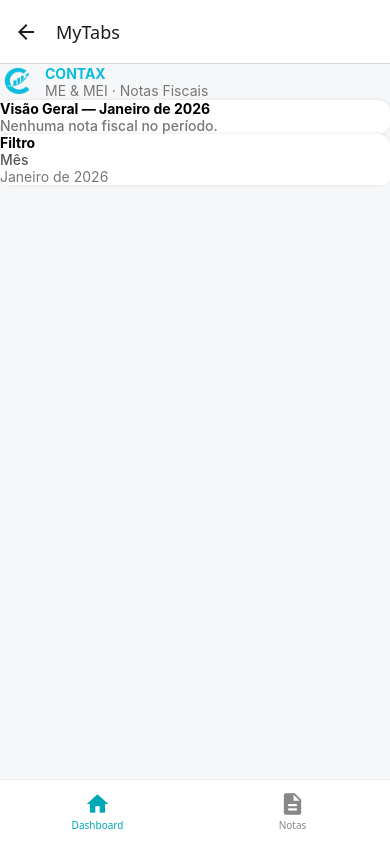
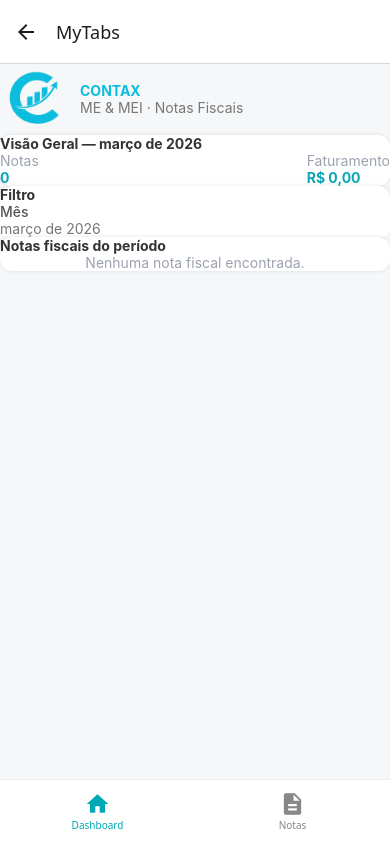
Before and after one commit to joaoromeira-etec/contax-mobile, a React Native app: screen /MyTabs in a window 390 px wide. Built offline with nearby package versions, Linux system fonts and the light colour scheme; what react-native-responsive-fontsize would draw is missing.

Commit message:
Melhoria no visual da tela de Dashboard da Versão Mobile.

```diff
--- a/app.json
+++ b/app.json
@@ -24,6 +24,9 @@
     },
     "web": {
       "favicon": "./assets/favicon.png"
-    }
+    },
+    "plugins": [
+      "@react-native-community/datetimepicker"
+    ]
   }
 }
--- a/package.json
+++ b/package.json
@@ -10,6 +10,8 @@
   },
   "dependencies": {
     "@expo/vector-icons": "^15.0.2",
+    "@react-native-community/datetimepicker": "8.6.0",
+    "@react-native-picker/picker": "2.11.4",
     "@react-navigation/bottom-tabs": "^7.15.5",
     "@react-navigation/elements": "^2.9.10",
     "@react-navigation/native": "^7.1.33",
--- a/src/telas/dashboard/index.js
+++ b/src/telas/dashboard/index.js
@@ -1,53 +1,188 @@
-import { View, Text, ScrollView, Image } from 'react-native';
+import { View, Text, ScrollView, Image, TouchableOpacity } from 'react-native';
+import { useState, useMemo } from 'react';
+import DateTimePicker from '@react-native-community/datetimepicker';
 import logoContaxCor from '../../../assets/logoContaxCor.png';
 import styles from './styles';
 
 export default function Dashboard(){
 
-    return(
+  // ===== DADOS =====
+  const [notas] = useState([
+    {
+      id: 1,
+      data: "10/01/2026",
+      empresa: "Empresa X",
+      descricao: "Serviço de desenvolvimento",
+      valor: 1500
+    },
+    {
+      id: 2,
+      data: "15/02/2026",
+      empresa: "Empresa Y",
+      descricao: "Consultoria",
+      valor: 800
+    }
+  ]);
+
+  // ===== FILTRO =====
+  const [mesFiltro, setMesFiltro] = useState(new Date());
+  const [showPicker, setShowPicker] = useState(false);
+
+  // converter Date → YYYY-MM
+  function formatMonth(date){
+    const year = date.getFullYear();
+    const month = String(date.getMonth() + 1).padStart(2, '0');
+    return `${year}-${month}`;
+  }
+
+  // texto bonito
+  function formatMonthLabel(date){
+    return date.toLocaleDateString("pt-BR", {
+      month: "long",
+      year: "numeric"
+    });
+  }
+
+  const notasFiltradas = useMemo(() => {
+    const mesFiltroFormatado = formatMonth(mesFiltro);
+
+    const [anoFiltro, mesFiltroNum] = mesFiltroFormatado.split("-");
+
+    return notas.filter((nota) => {
+      if (!nota.data) return false;
+
+      const [dia, mes, ano] = nota.data.split("/");
+
+      return ano === anoFiltro && mes === mesFiltroNum;
+    });
+  }, [notas, mesFiltro]);
+
+  // ===== RESUMO =====
+  const totalNotas = notasFiltradas.length;
+
+  const totalFaturamento = notasFiltradas.reduce(
+    (acc, item) => acc + Number(item.valor || 0),
+    0
+  );
+
+  function formatCurrency(value) {
+    return Number(value).toLocaleString("pt-BR", {
+      style: "currency",
+      currency: "BRL",
+    });
+  }
+
+  return (
     <ScrollView style={styles.container}>
 
-        {/* HEADER DO TITULO */}
+      {/* HEADER */}
       <View style={styles.header}>
         <View style={styles.logoContainer}>
           <Image
             source={logoContaxCor}
             style={styles.logoImage}
-                    resizeMode="contain" // Garante que a imagem não distorça
           />
           <View>
             <Text style={styles.titulo}>CONTAX</Text>
-                <Text style={styles.subtitulo}>ME & MEI · Notas Fiscais</Text>
+            <Text style={styles.subtitulo}>
+              ME & MEI · Notas Fiscais
+            </Text>
           </View>
         </View>
       </View>
 
       <View style={styles.divisor}/>
 
-         {/* Card -- Visão Geral */}
+      {/* ===== VISÃO GERAL ===== */}
       <View style={styles.card}>
         <Text style={styles.cardTitulo}>
-                Visão Geral — Janeiro de 2026
+          Visão Geral — {formatMonthLabel(mesFiltro)}
         </Text>
 
-            <Text style={styles.cardTexto}>
-                Nenhuma nota fiscal no período.
+        <View style={styles.divisor}/>
+
+        <View style={styles.summaryRow}>
+          <View>
+            <Text style={styles.summaryLabel}>Notas</Text>
+            <Text style={styles.summaryValue}>{totalNotas}</Text>
+          </View>
+
+          <View>
+            <Text style={styles.summaryLabel}>Faturamento</Text>
+            <Text style={styles.summaryValue}>
+              {formatCurrency(totalFaturamento)}
+            </Text>
+          </View>
+        </View>
+      </View>
+
+      {/* ===== FILTRO ===== */}
+      <View style={styles.card}>
+        <Text style={styles.cardTitulo}>Filtro</Text>
+
+        <View style={styles.divisor}/>
+
+        <Text style={styles.label}>Mês</Text>
+
+        <TouchableOpacity
+          style={styles.select}
+          onPress={() => setShowPicker(true)}
+        >
+          <Text style={styles.selectTxt}>
+            {formatMonthLabel(mesFiltro)}
+          </Text>
+        </TouchableOpacity>
+      </View>
+
+      {/* PICKER */}
+      {showPicker && (
+        <DateTimePicker
+          value={mesFiltro}
+          mode="date"
+          display="default"
+          onChange={(event, selectedDate) => {
+            setShowPicker(false);
+            if (selectedDate) setMesFiltro(selectedDate);
+          }}
+        />
+      )}
+
+      {/* ===== NOTAS ===== */}
+      <View style={styles.card}>
+        <Text style={styles.cardTitulo}>
+          Notas fiscais do período
+        </Text>
+
+        <View style={styles.divisor} />
+
+        {notasFiltradas.length === 0 ? (
+          <Text style={styles.emptyText}>
+            Nenhuma nota fiscal encontrada.
+          </Text>
+        ) : (
+          notasFiltradas.map((nota) => (
+            <View key={nota.id} style={styles.notaItem}>
+
+              <View style={styles.notaHeader}>
+                <Text style={styles.notaData}>{nota.data}</Text>
+                <Text style={styles.notaValor}>
+                  {formatCurrency(nota.valor)}
                 </Text>
               </View>
 
-        <View style={styles.card}>
-            <Text style={styles.cardTitulo}>Filtro</Text>
-            <View style={styles.divisor}/>
-            <Text style={styles.label}>Mês</Text>
+              <Text style={styles.notaEmpresa}>
+                {nota.empresa}
+              </Text>
 
-            <View style={styles.select}>
-                <Text style={styles.selectTxt}>
-                  Janeiro de 2026
+              <Text style={styles.notaDescricao}>
+                {nota.descricao}
               </Text>
+
             </View>
+          ))
+        )}
       </View>
 
     </ScrollView>
-    )
-
+  );
 }
--- a/src/telas/dashboard/styles.js
+++ b/src/telas/dashboard/styles.js
@@ -15,8 +15,8 @@ const styles=StyleSheet.create(
             alignItems: 'center'
         },
         logoImage: {
-            width: 35,
-            height: 35,
+            width: 70,
+            height: 70,
             marginRight: 10
         },
         header: {
@@ -59,7 +59,7 @@ const styles=StyleSheet.create(
             fontSize: RFPercentage(2.2),
             fontWeight: 'bold',
             marginBottom: RFPercentage(1),
-            colsor: '#333',
+            color: '#333',
         },
 
         cardTexto: {
@@ -69,6 +69,24 @@ const styles=StyleSheet.create(
             marginTop: RFPercentage(1),
             marginBottom: RFPercentage(2),
         },
+
+        summaryRow: {
+          flexDirection: 'row',
+          justifyContent: 'space-between',
+          marginTop: RFPercentage(1),
+        },
+
+        summaryLabel: {
+          fontSize: RFPercentage(1.8),
+          color: '#9ca3af',
+        },
+
+        summaryValue: {
+          fontSize: RFPercentage(2.5),
+          fontWeight: 'bold',
+          color: '#0ea5b7',
+        },
+
     // --- FILTROS ---
         label: {
             fontSize: RFPercentage(2),
@@ -96,7 +114,8 @@ const styles=StyleSheet.create(
             },
         button:{
             padding: 10,
-            backgroundColor:'#0091A5',
+            backgroundColor:'#0cbddd',
+            borderRadius: 7.5,
         },
         buttontxt:{
             textAlign: 'center',
@@ -104,6 +123,48 @@ const styles=StyleSheet.create(
             fontWeight: 'bold',
             marginHorizontal: '25%',
         },
+
+    // -- NOTAS --
+
+    emptyText: {
+  textAlign: 'center',
+  color: '#9ca3af',
+  marginTop: RFPercentage(2),
+},
+
+notaItem: {
+  paddingVertical: RFPercentage(1.5),
+  borderBottomWidth: 1,
+  borderBottomColor: '#f1f5f9',
+},
+
+notaHeader: {
+  flexDirection: 'row',
+  justifyContent: 'space-between',
+  marginBottom: RFPercentage(0.5),
+},
+
+notaData: {
+  fontSize: RFPercentage(1.8),
+  color: '#6b7280',
+},
+
+notaValor: {
+  fontSize: RFPercentage(2),
+  fontWeight: 'bold',
+  color: '#0ea5b7',
+},
+
+notaEmpresa: {
+  fontSize: RFPercentage(2),
+  fontWeight: '600',
+  color: '#374151',
+},
+
+notaDescricao: {
+  fontSize: RFPercentage(1.8),
+  color: '#9ca3af',
+},
         }
     );
 export default styles;
--- a/src/telas/login/index.js
+++ b/src/telas/login/index.js
@@ -1,6 +1,8 @@
 import React, {useState} from 'react';
-import {View, Text, TextInput, TouchableOpacity, ScrollView, KeyboardAvoidingView, Platform, Alert} from 'react-native';
+import {View, Text, TextInput, TouchableOpacity, ScrollView, KeyboardAvoidingView, Platform, Alert, Image} from 'react-native';
 import styles from './styles';
+
+import Logo from "../../../assets/logoContaxCor.png";
 
 export default function Login({navigation}) {
 // ESTADOS (A memória do componente)
@@ -53,6 +55,11 @@ return (
       <ScrollView contentContainerStyle={styles.container}>
 
         <View style={styles.header}>
+          <Image
+                    source={Logo}
+                    style={styles.logoImage}
+                    resizeMode="contain" // Garante que a imagem não distorça
+                />
           <Text style={styles.logoText}>CONTAX</Text>
           <Text style={styles.subLogo}>Gestão ME & MEI</Text>
         </View>
@@ -83,7 +90,7 @@ return (
 
         {/* ESQUECI MINHA SENHA (OPCIONAL) */}
         <TouchableOpacity style={{ alignSelf: 'flex-end', marginBottom: 20 }}>
-          <Text style={{ color: '#00A8B5', fontSize: 13 }}>Esqueceu a senha?</Text>
+          <Text style={{ color: '#0cbddd', fontSize: 13 }}>Esqueceu a senha?</Text>
         </TouchableOpacity>
 
         <TouchableOpacity
--- a/src/telas/login/styles.js
+++ b/src/telas/login/styles.js
@@ -12,10 +12,15 @@ const styles = StyleSheet.create({
     alignItems: 'center',
     marginBottom: 40,
   },
+  logoImage: {
+      width: 125,
+      height: 125,
+      marginRight: 10
+  },
   logoText: {
     fontSize: 26,
     fontWeight: 'bold',
-    color: '#00A8B5', // Ciano da marca
+    color: '#0cbddd', // Ciano da marca
     letterSpacing: 1,
   },
   subLogo: {
@@ -88,7 +93,7 @@ const styles = StyleSheet.create({
     fontSize: 16,
   },
   button: {
-    backgroundColor: '#00A8B5',
+    backgroundColor: '#0cbddd',
     height: 55,
     borderRadius: 10,
     marginTop: 35,
```
Also changed, not shown: 1 other file (tests, documents, lock files or other folders). Lines whose indentation alone changed are shown as unchanged.
